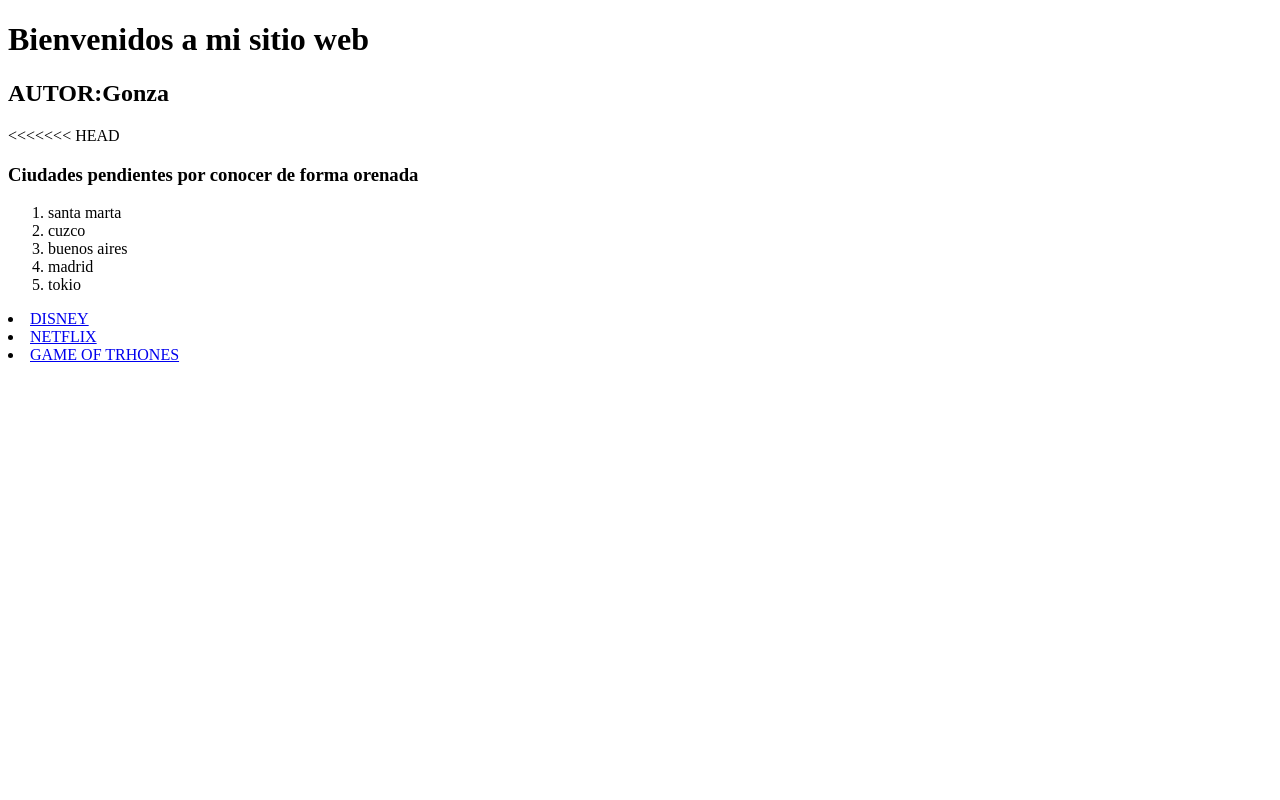
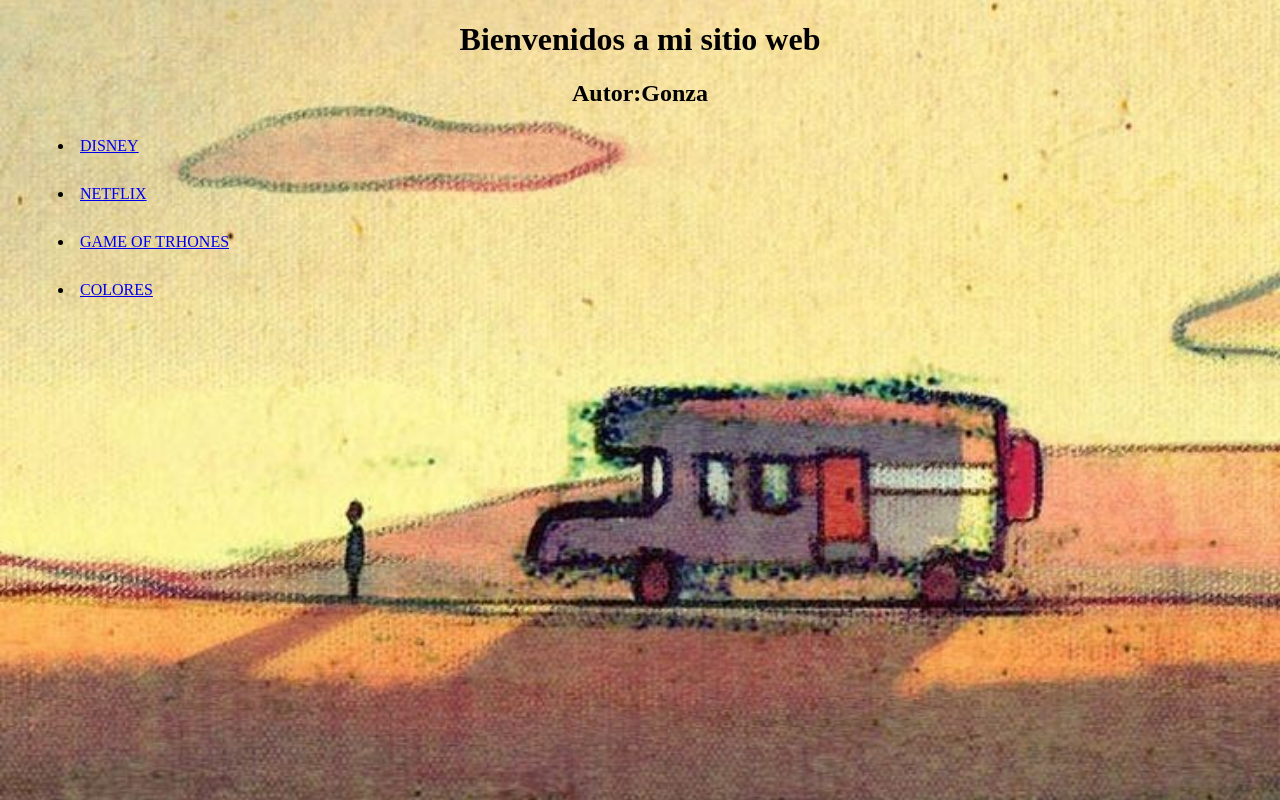
Before and after one commit to bravodaniel12/mi-sitio-web, a plain HTML site: page index.html in a window 1280 px wide. Drawn offline with Linux system fonts and the light colour scheme.

Commit message:
add fuentes

```diff
--- a/css/colores.css
+++ b/css/colores.css
@@ -3,6 +3,9 @@ body{
     background-color: goldenrod;
     background-color: darkcyan;
 
+}
+.a{
+    color:red;
 }
 .box-color{
     display: flex;
--- a/css/fuentes..css
+++ b/css/fuentes..css
@@ -4,3 +4,6 @@ h2  {
     font-style: italic; /* estilos de letra*/
     font-family: font-family: 'Labrada', serif;
 }
+h1{
+    font: 100;
+}
--- /dev/null
+++ b/css/index.css
@@ -0,0 +1,13 @@
+body{
+    background-position:center;
+    background-repeat:no-repeat;
+    background-size: cover;
+}
+li{
+    margin:30px;
+    padding-left: 20px;
+}
+
+.cuadrado{
+
+}
--- a/index.html
+++ b/index.html
@@ -5,23 +5,30 @@
     <meta http-equiv="X-UA-Compatible" content="IE=edge">
     <meta name="viewport" content="width=device-width, initial-scale=1.0">
     <title>mi-sitio-web</title>
+    <link rel="stylesheet" href="css/index.css">
+
+<style>
+body{
+background-image: url(img/carro.jpg);
+}
+
+</style>
+
+
 </head>
 <body>
+
+    <center>
     <h1>Bienvenidos a mi sitio web</h1>
-    <h2>AUTOR:Gonza</h2>
-<<<<<<< HEAD
+    <h2>Autor:Gonza</h2>
+</center>
     <!-- lista ordenada (ordered list) -->
-    <h3>Ciudades pendientes por conocer de forma orenada</h3>
-    <ol>
-        <!-- items de la lista -->
-       <li>santa marta</li>
-       <li>cuzco</li>
-      <li> buenos aires </li>
-      <li>madrid</li>
-      <li>tokio</li>
-    </ol>
+
+
+
 <li><a href="fuentes.html">DISNEY</a></li>
 <li><a href="fuentes1.html">NETFLIX</a></li>
 <li><a href="fuentes2.html">GAME OF TRHONES</a></li>
+<li><a href="colores.html"> COLORES</a></li>
 </body>
 </html>
```
Also changed, not shown: colores.html (+2 -0 lines), css/fuentes.css (+10 -0 lines), fuentes.html (+3 -0 lines), fuentes1.html (+1 -0 lines), fuentes2.html (+1 -0 lines), img/bosque.jpg (added), img/carro.jpg (added), img/cielo.jpg (added), img/descarga.jpg (added), img/foto.jpg (deleted), img/foto1.jpg (deleted), img/foto2.jpg (deleted).
